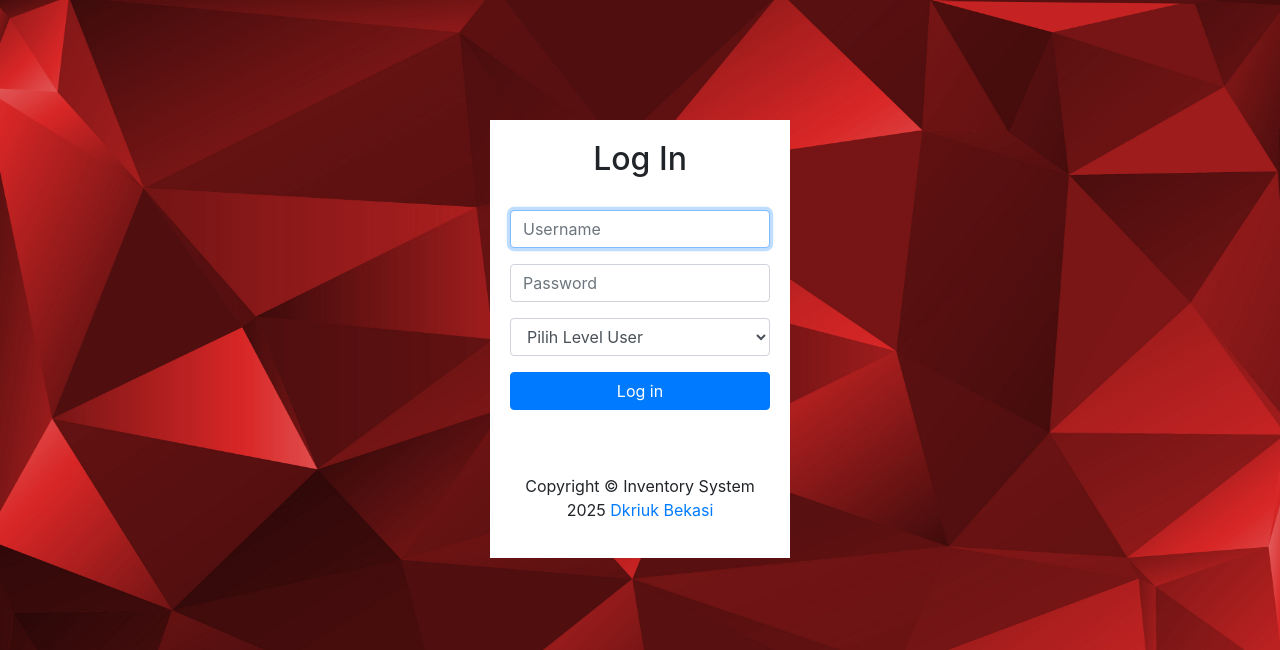
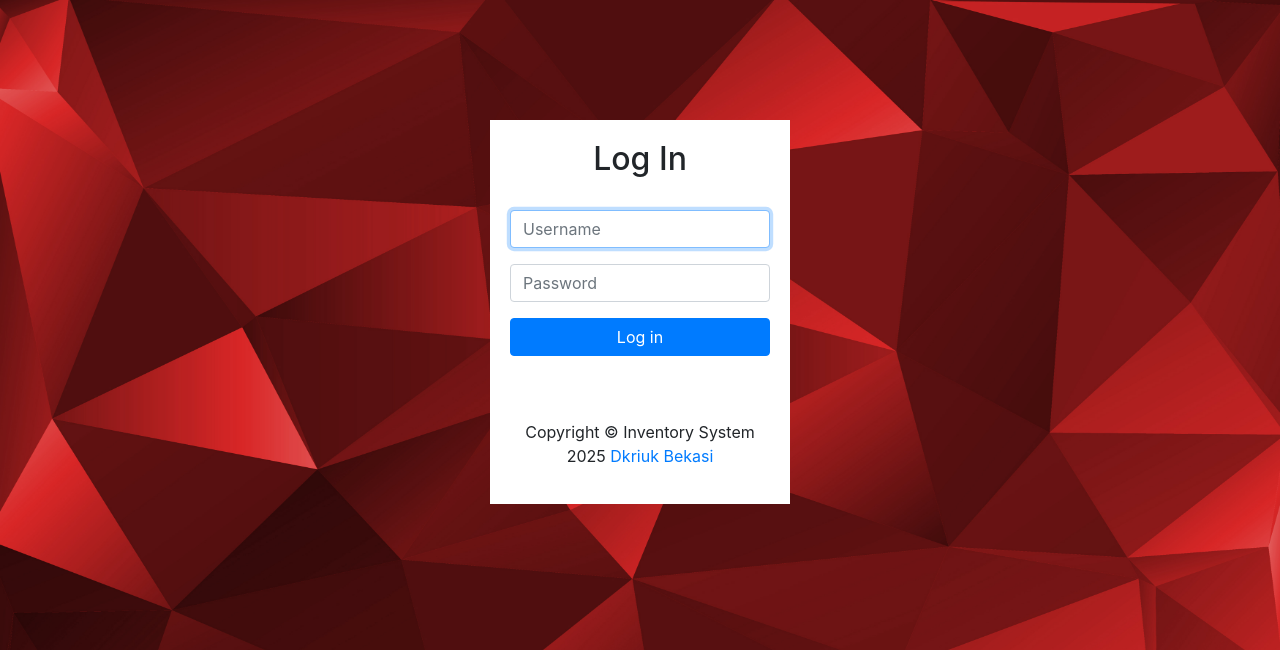
Before and after one commit to rezafahmialviandy/inventory, a PHP site: page / in a window 1280 px wide. Shown: the top 650 px of the page. Run offline with PHP 8.4, Linux system fonts and the light colour scheme; some libraries are stand-ins or nearby versions.

Commit message:
Revoke Code

```diff
--- a/index.php
+++ b/index.php
@@ -7,51 +7,53 @@ $error = "";
 if ($_SERVER['REQUEST_METHOD'] == 'POST' && isset($_POST['login'])) {
     $username = $_POST['username'] ?? '';
     $password = $_POST['password'] ?? '';
-    $level = $_POST['level'] ?? '';
 
-    // Hindari SQL Injection
+    // Escape input to prevent SQL injection
     $username = $koneksi->real_escape_string($username);
 
+    // Query user by username
     $sql = $koneksi->query("SELECT * FROM users WHERE username='$username' LIMIT 1");
     $data = $sql->fetch_assoc();
 
     if ($data) {
         $hash_db = $data['password'];
+        $valid = false;
 
-        // Cek apakah hash di database sudah format bcrypt/password_hash (pakai $2y$)
-        $valid = false;
+        // If password in DB is bcrypt/hash format
         if (substr($hash_db, 0, 4) === '$2y$') {
-            // password_hash
             if (password_verify($password, $hash_db)) {
                 $valid = true;
             }
         } else {
-            // MD5 lama
+            // If password in DB is MD5
             if (md5($password) === $hash_db) {
                 $valid = true;
             }
         }
 
-        if ($valid && $data['level'] === $level) {
-            // Buat session sesuai level
-            if ($level == 'superadmin') {
+        if ($valid) {
+            // Get user level from DB
+            $level = $data['level'];
+
+            if ($level === 'superadmin') {
                 $_SESSION['superadmin'] = $data['id'];
                 header("Location: index3.php");
                 exit;
-            } elseif ($level == 'petugas') {
+            } elseif ($level === 'petugas') {
                 $_SESSION['petugas'] = $data['id'];
                 header("Location: index2.php");
                 exit;
+            } else {
+                $error = "Level user tidak dikenali.";
             }
         } else {
-            $error = "Login gagal. Password atau Level salah.";
+            $error = "Login gagal. Password salah.";
         }
     } else {
         $error = "Login gagal. Username tidak ditemukan.";
     }
 }
 ?>
-
 
 <!DOCTYPE html>
 <html lang="en">
@@ -90,14 +92,6 @@ if ($_SERVER['REQUEST_METHOD'] == 'POST' && isset($_POST['login'])) {
                             <input type="password" name="password" class="form-control" placeholder="Password" required />
                         </div>
                         <div class="form-group">
-							<select name="level" class="form-control" required>
-								<option value="">Pilih Level User</option>
-								<option value="superadmin">Super Admin</option>
-								<option value="admin">Admin</option>
-								<option value="petugas">Petugas</option>
-							</select>
-						</div>
-						<div class="form-group">
                             <input type="submit" name="login" class="btn btn-primary btn-block" value="Log in" />
                         </div>
                         <br>
```
Lines whose indentation alone changed are shown as unchanged.
